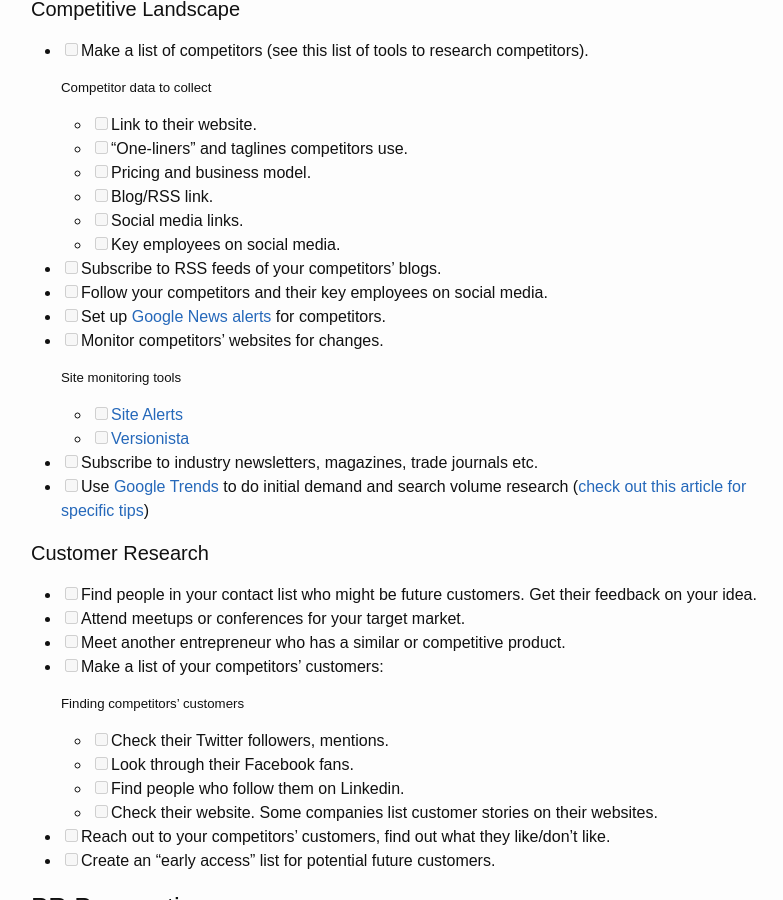
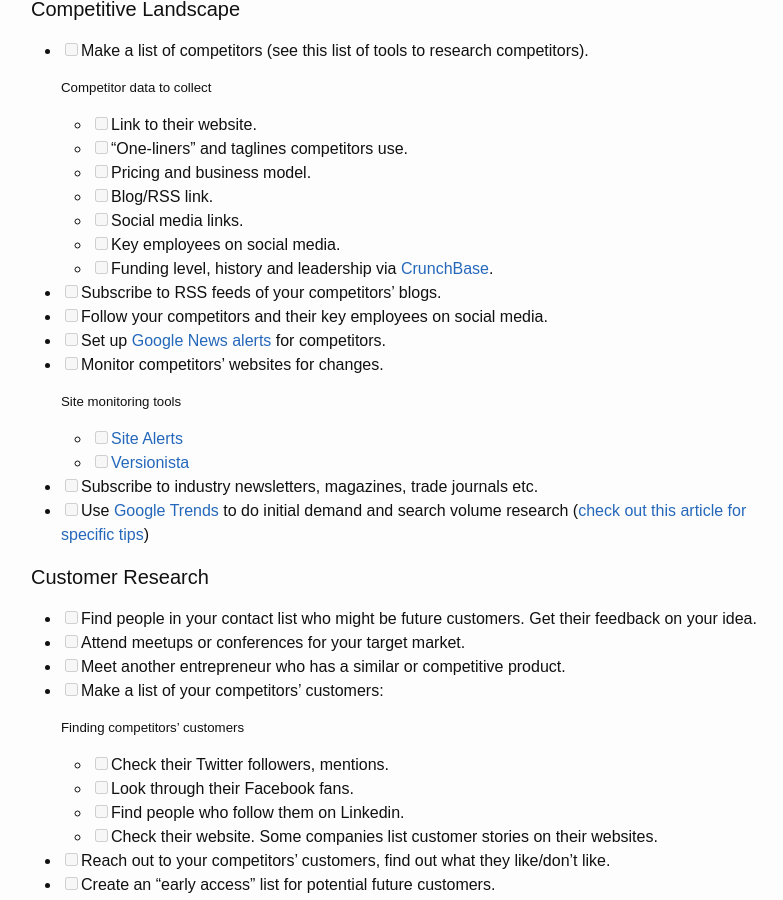
Before and after one commit to draftdev/startup-marketing-checklist, a Jekyll site: the page built from marketing-checklist.md, in a window 1280 px wide and 900 px high, scrolled down 722 px. Shown: the whole window, without its empty margins (239-1022 px from the left). Built offline with Jekyll 4.4.1, drawn with Linux system fonts in a browser that asks for light colours; comment, search, counter and statistics services are not loaded.

Commit message:
Added link to crunchbase for competitor data

```diff
--- a/marketing-checklist.md
+++ b/marketing-checklist.md
@@ -23,6 +23,7 @@ The Side Project Marketing Checklist is a comprehensive, chronologically ordered
   - [ ] Blog/RSS link.
   - [ ] Social media links.
   - [ ] Key employees on social media.
+  - [ ] Funding level, history and leadership via [CrunchBase](https://www.crunchbase.com).
 
 - [ ] Subscribe to RSS feeds of your competitors' blogs.
 - [ ] Follow your competitors and their key employees on social media.
```
